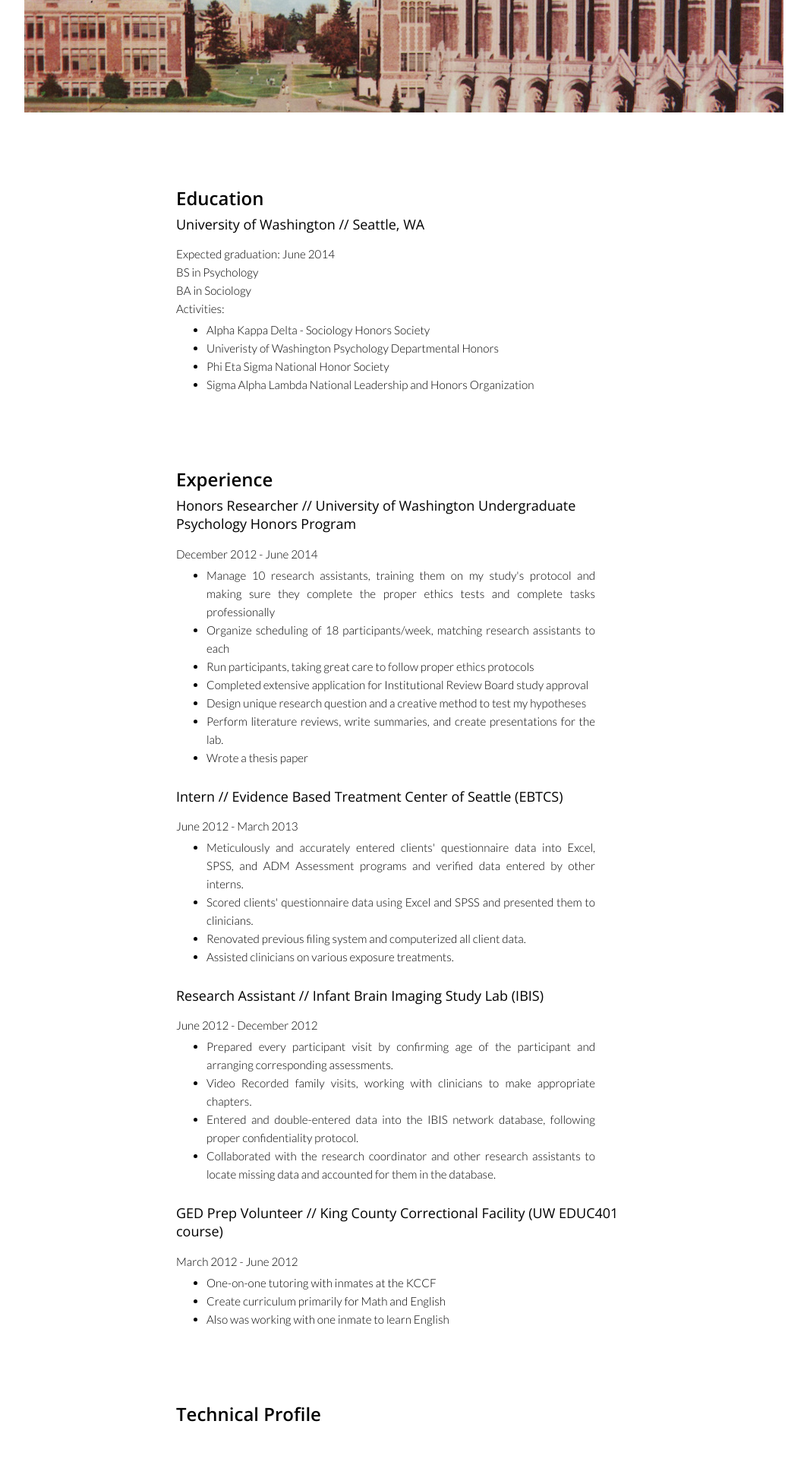
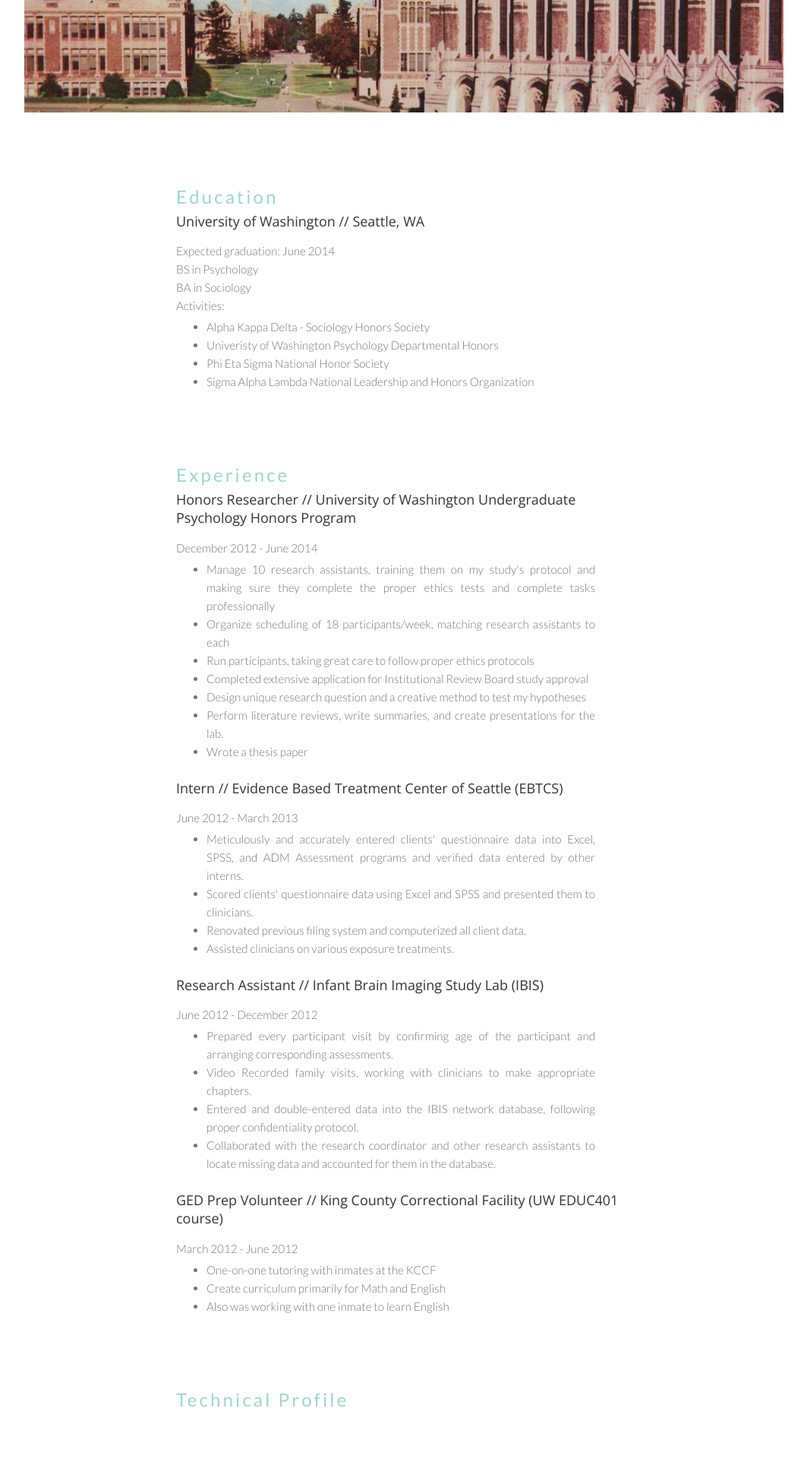
Before and after one commit to rachellee/resume, a Jekyll site: the page built from index.html, in a window 1280 px wide. Shown: the part 724-2644 px from the top of the page at 76% size, without its empty margins (108-1171 px from the left). Built offline with Jekyll 4.4.1, drawn with Linux system fonts in a browser that asks for light colours; Markdown is read by kramdown in place of the engine named in the settings; the list of posts is cut into pages by our own code; some of the changed text lies outside the part shown.

Commit message:
Updated colors of hovers, h1, h2, p, ul; added Taiwan and Singapore to travels

```diff
--- a/_layouts/default.html
+++ b/_layouts/default.html
@@ -13,7 +13,7 @@
 	<!--[if lt IE 9]> <script src="//html5shiv.googlecode.com/svn/trunk/html5.js" type="text/javascript"></script><![endif]-->
 </head>
 
-<header class="main-header">Rachel</header>
+<header class="main-header"><span class="nav-link"><a href="/">Rachel</a></span></header>
 <nav>
 	<span class="nav-link"><a href="/">Resum&Eacute</a></span>
 	<span class="nav-link"><a href="/blog/">Blog</a></span>
--- a/index.css
+++ b/index.css
@@ -27,6 +27,14 @@ body {
 	padding-left: 1rem;
 }
 
+header a {
+	color: #C8E8E5;
+}
+
+header a:hover {
+	color: #D7F4F0;
+}
+
 nav {
 	font-family: Arial, sans-serif;
 	font-size: 0.75rem;
@@ -41,12 +49,8 @@ a {
 	color: #717171;
 }
 
-a:visited {
-	color: #9E9E9E;
-}
-
 a:hover {
-	color: #9E9E9E;
+	color: #D1D1D1;
 }
 
 .nav-link {
@@ -76,7 +80,7 @@ a:hover {
 }
 
 .sections {
-	font-family: 'Open Sans', Helvetica, Arial, sans-serif;
+	font-family: 'Lato', 'Open Sans', Helvetica, Arial, sans-serif;
 	margin: 6rem auto;
 	max-width: 600px;
 	width: 100%;
@@ -84,11 +88,13 @@ a:hover {
 }
 
 h1 {
-	font-family: 'Open Sans', Helvetica, Arial, sans-serif;
+	font-family: 'Lato', 'Open Sans', Helvetica, Arial, sans-serif;
 	font-size: 1.5rem;
-	font-weight: 600;
+	font-weight: 400;
+	color: #9AD8D0;
 	text-style: none;
 	text-decoration: none;
+	letter-spacing: 0.2rem;
 	text-align: left;
 	padding-bottom: 0rem;
 }
@@ -96,7 +102,8 @@ h1 {
 h2 {
 	font-family: 'Open Sans', Helvetica, Arial, sans-serif;
 	font-size: 1.125rem;
-	font-weight: 400;
+	font-weight: 100;
+	color: #343434;
 	text-align: left;
 	margin-top: -0.625rem;
 	margin-bottom: 0rem;
@@ -107,6 +114,11 @@ p {
 	font-size: .95rem;
 	font-weight: 300;
 	line-height: 1.5rem;
+	color: #757575;
+}
+
+p a {
+	text-decoration: underline;
 }
 
 ul {
@@ -114,6 +126,7 @@ ul {
 	font-size: 0.95rem;
 	font-style: none;
 	font-weight: 300;
+	color: #757575;
 	line-height: 1.5rem;
 	margin-top: -.7rem;
 	padding-right: 3rem;
--- a/index.html
+++ b/index.html
@@ -104,6 +104,14 @@ layout: default
 		<p>
 			It was an experience of a lifetime that I hope to do again in Europe, SE Asia, and China.  To put quite shortly, backpacking through Europe has left my desire to travel insatiable.
 		</p>
+			<br>
+		<p>
+			Taiwan // since 1994<BR>
+			My grandparents, both maternal and paternal, escaped to Taiwan when the Cultural Revolution was in its infancy in China and have been there ever since. My parents and all of my extended family were born and raised in Taiwan - my father from Taipei and my mother from Kaohsiung. The majority of my family still live in Taiwan, so I have travelled there every few years since I was a young girl. My journey to Taiwan is always very meaningful since the majority of my exposure to my ancestry and culture comes from those week long trips. It is a large part of who I am and who I am proud to be.
+			<BR>
+		<p>
+			Singapore // May 2012<BR>
+			I was lucky to have the chance to visit Singapore because we have some family friends who live there. Fun fact: by using implementing land reclamation, Singapore turned swamp and ocean into land for their main airport, Changi Airport. The whole city of Singapore looks like a futuristic art installation. In the downtown area, there are LED lights and fun art installations on almost every city block. Many of the buildings are built in a way you've never seen before, like the <a href="www.marinabaysands.com/">Marina Bay Sands resort</a>. It was quite a delight to revel in futurustic ideals - a digression from my nostalgic vintage ways.
 </div>
 
 <div class="sections">
```
Also changed, not shown: 1 other file.
